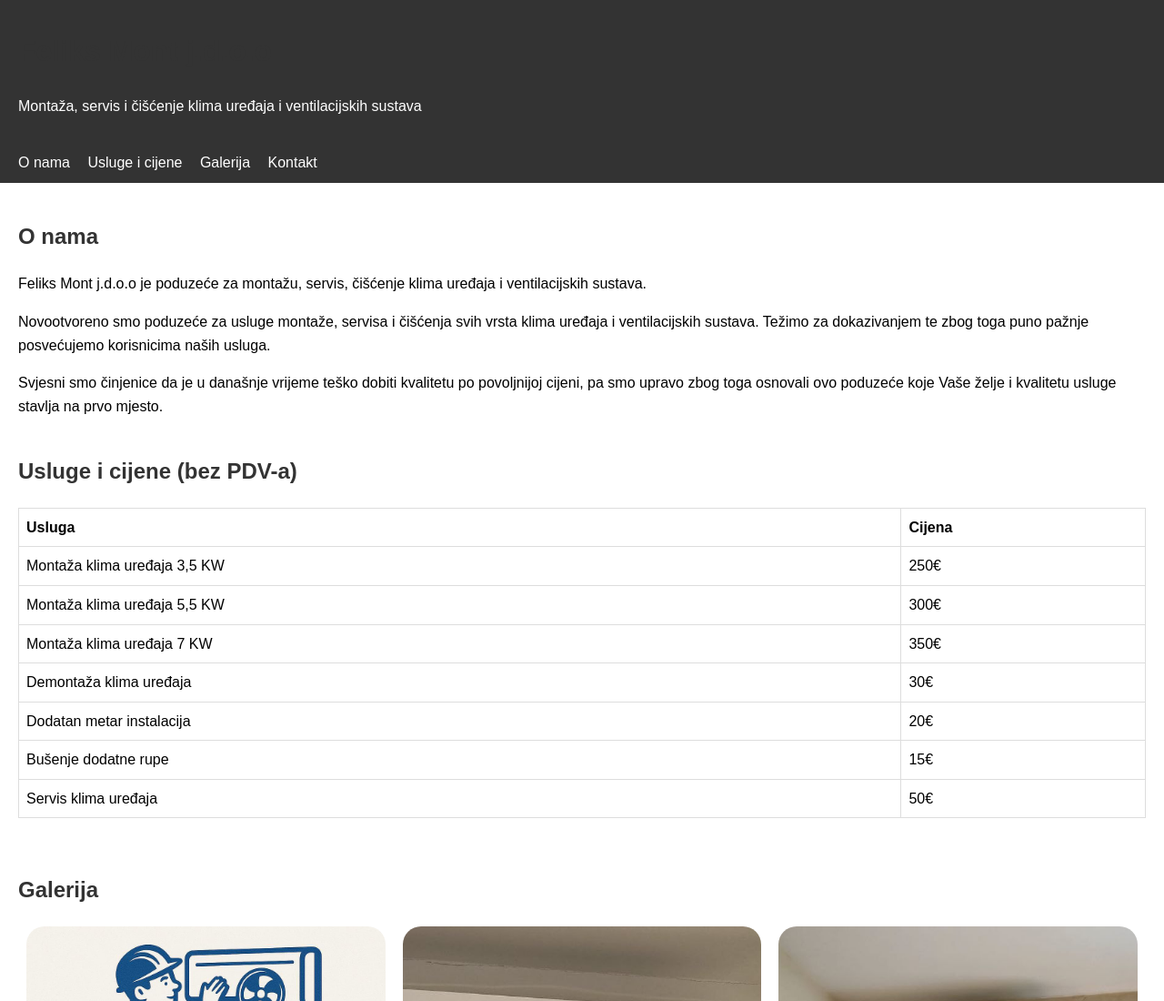
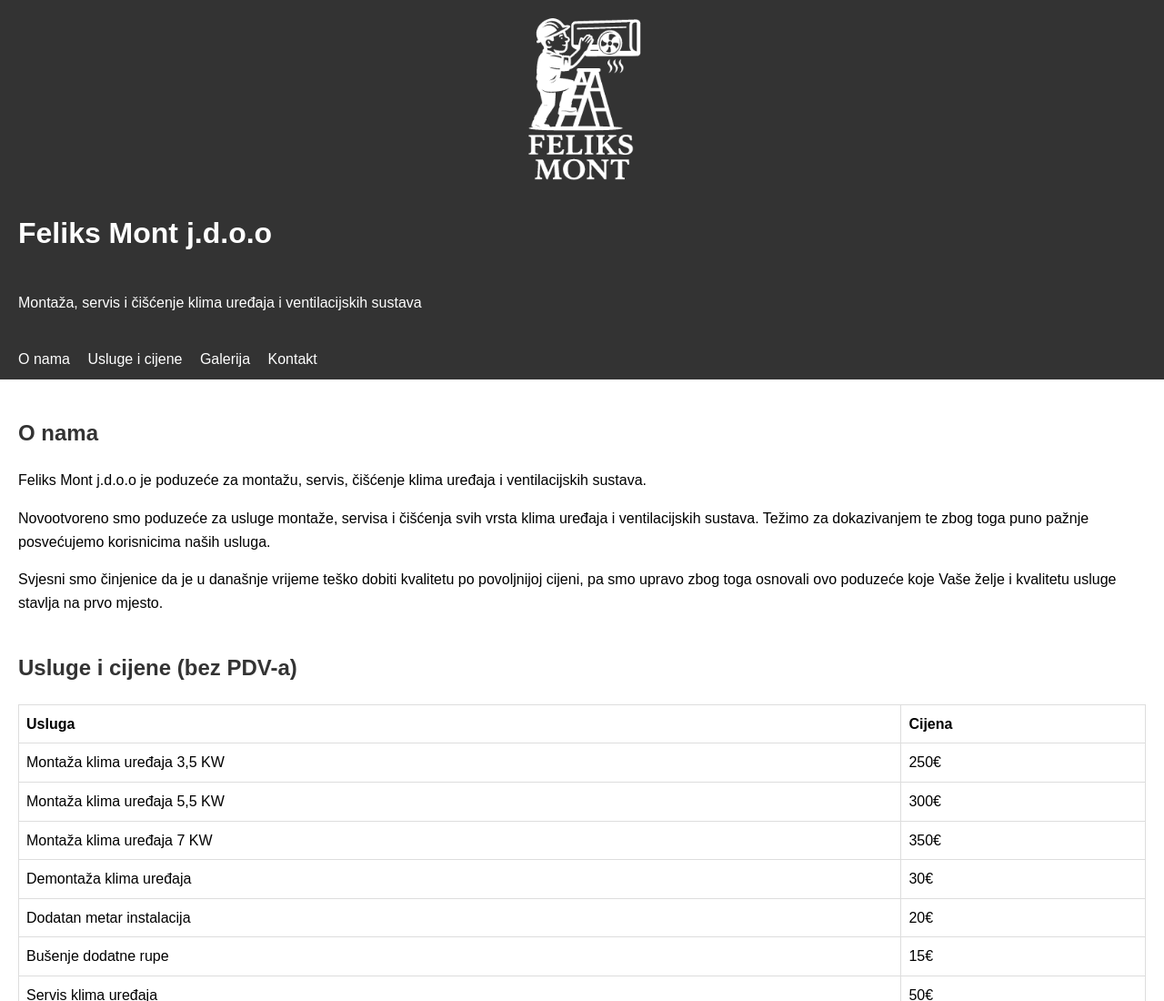
Before and after one commit to Feliksmont/Feliksmont, a plain HTML site: page index.html in a window 1280 px wide. Shown: the top 1100 px of the page at 91% size. Drawn offline with Linux system fonts and the light colour scheme.

Commit message:
+ logo u header

```diff
--- a/index.html
+++ b/index.html
@@ -11,6 +11,22 @@
       line-height: 1.6;
       margin: 0;
       padding: 0;
+    }
+
+    .header-img {
+      align-self: center;
+      text-align: center;
+      filter: brightness(2000%) grayscale();
+      width: 200px;
+    }
+
+    .title {
+      color: white;
+    }
+
+    header {
+      display: flex;
+      flex-direction: column;
     }
 
     header,
@@ -309,7 +325,8 @@
 
 <body>
   <header>
-    <h1>Feliks Mont j.d.o.o</h1>
+    <img src="./static/0031.png" alt="Logo" class="header-img" />
+    <h1 class="title">Feliks Mont j.d.o.o</h1>
     <p>Montaža, servis i čišćenje klima uređaja i ventilacijskih sustava</p>
   </header>
 
```
Also changed, not shown: static/0031.png (added).
